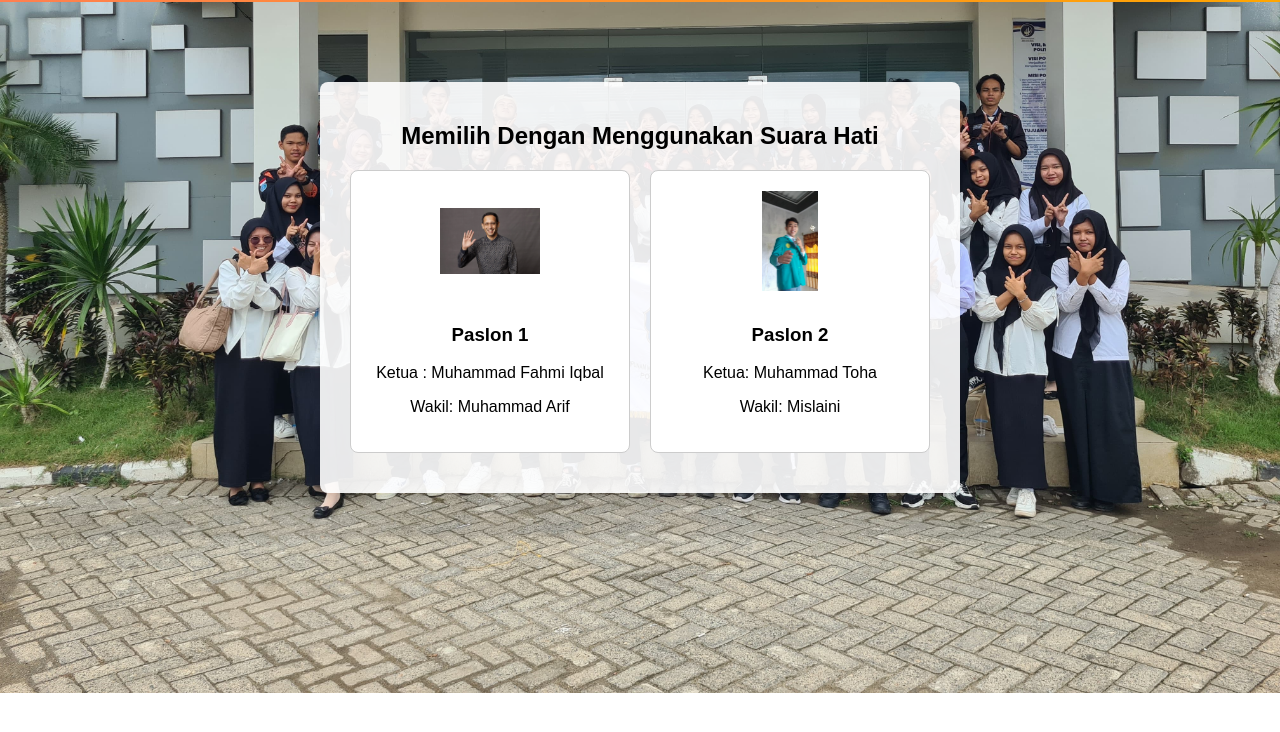
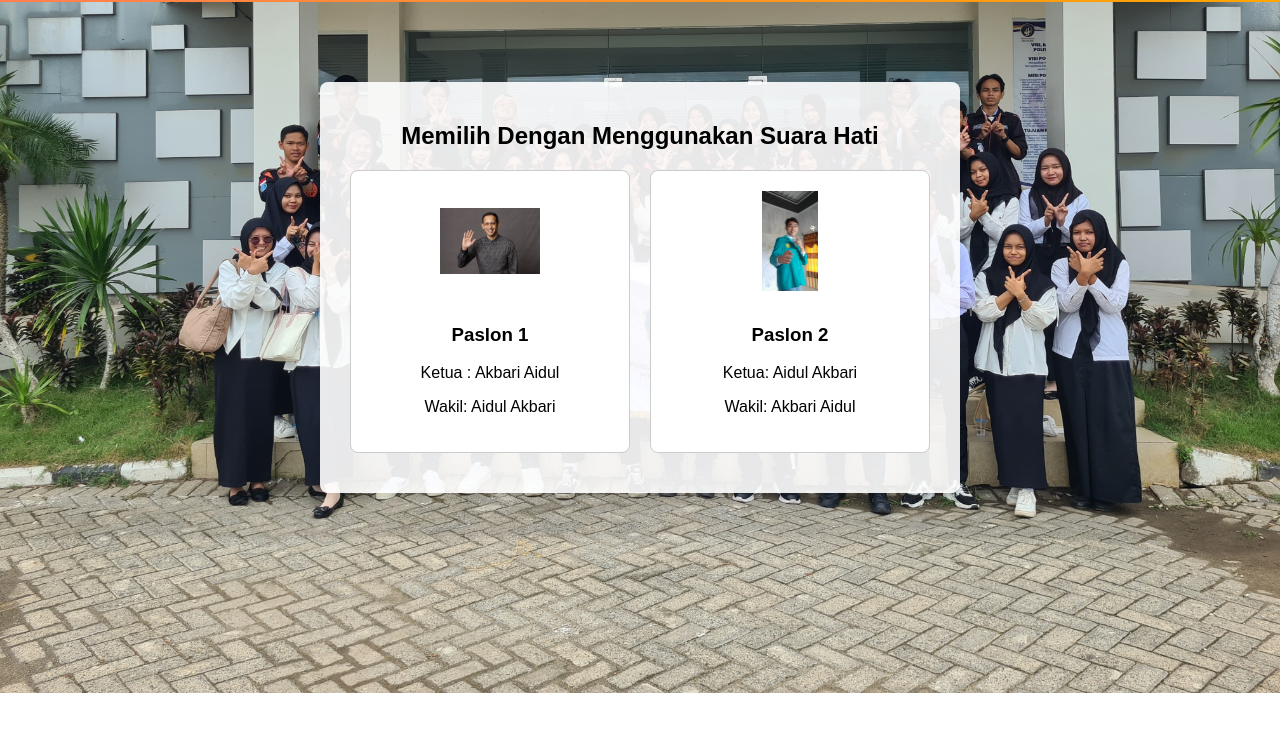
Before and after one commit to AkbariAidul/E-VOTING, a plain HTML site: page vote.html in a window 1280 px wide. Shown: the part 68-800 px from the top of the page. Drawn offline with Linux system fonts and the light colour scheme.

Commit message:
Update vote.html

```diff
--- a/vote.html
+++ b/vote.html
@@ -106,14 +106,14 @@
             <div onclick="vote('Paslon 1')">
                 <img src="Nadiem-Mendikbud-Ristek-2.jpg" alt="Paslon 1">
                 <h3>Paslon 1</h3>
-                <p>Ketua : Muhammad Fahmi Iqbal</p>
-                <p>Wakil: Muhammad Arif</p>
+                <p>Ketua : Akbari Aidul</p>
+                <p>Wakil: Aidul Akbari</p>
             </div>
             <div onclick="vote('Paslon 2')">
                 <img src="aidulMAnunjuk.jpeg" alt="Paslon 2">
                 <h3>Paslon 2</h3>
-                <p>Ketua: Muhammad Toha</p>
-                <p>Wakil: Mislaini</p>
+                <p>Ketua: Aidul Akbari</p>
+                <p>Wakil: Akbari Aidul</p>
             </div>
         </div>
     </div>
```
